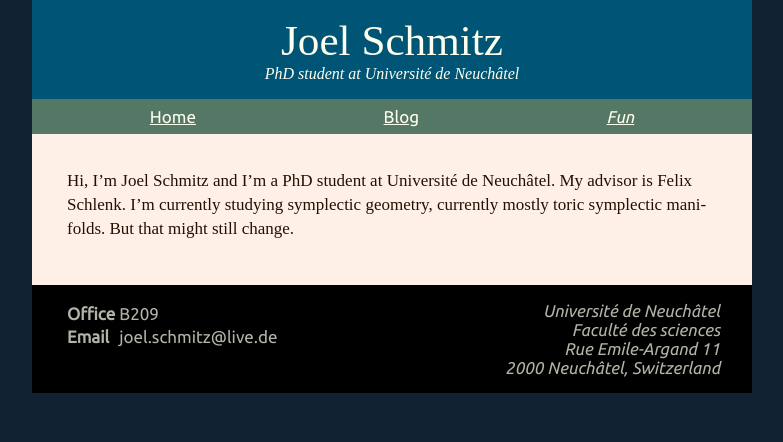
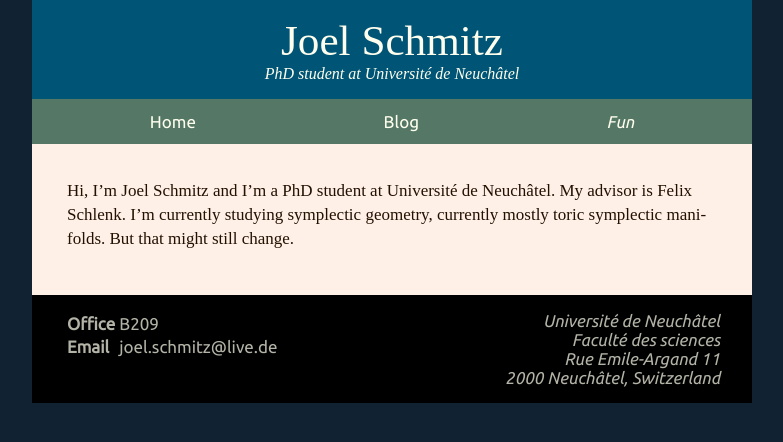
Before and after one commit to schmijoe/schmijoe.github.io, a Jekyll site: the page built from index.markdown, in a window 1280 px wide. Shown: the top 442 px of the page, without its empty margins (248-1031 px from the left). Built offline with Jekyll 4.4.1, drawn with Linux system fonts in a browser that asks for light colours; some web fonts are replaced.

Commit message:
enhance fun

```diff
--- a/_includes/navigation.html
+++ b/_includes/navigation.html
@@ -1,3 +1,3 @@
 <a href="/">Home</a>
 <a href="/post-list">Blog</a>
-<a href="/fun"><i>Fun</i></a>
+<a class=fun href="/fun"><i>Fun</i></a>
--- a/css/style.sass
+++ b/css/style.sass
@@ -44,9 +44,19 @@
   padding: 0.5rem 1.5rem
   a
     display: block
+    color: inherit
+    padding: 5px 40px
+    text-decoration: none
+  a:hover
+    font-weight: bold
+    text-shadow: 0 0 5px #000
     text-decoration: underline
-    color: inherit
 
+@keyframes rainbow_animation
+  0%
+    background-position: 0 0
+  100%
+    background-position: 100% 0
 
 .site-content
   padding: 35px 35px 45px
--- a/fun/style.css
+++ b/fun/style.css
@@ -3,8 +3,8 @@
 	padding: 0;
 
 	font-family: sans-serif;
-	font-size: medium;
-	background: #fff;
+	font-size: 20px;
+	background: #000;
 
 	overflow: hidden;
 }
```
Also changed, not shown: fun/index.html (+6 -6 lines).
